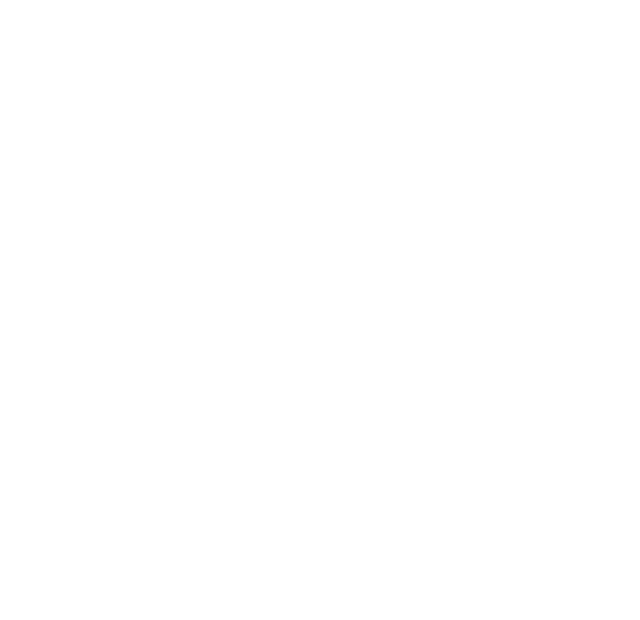
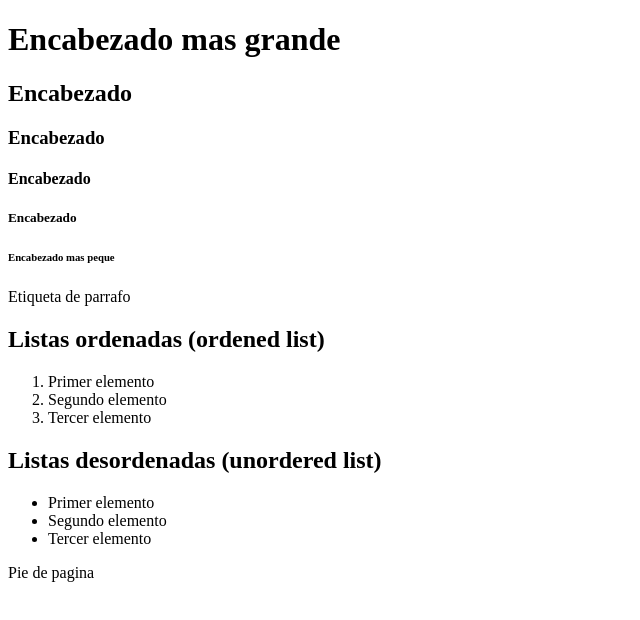
Before and after one commit to DANYDEG/danydeg.github.io, a plain HTML site: page contact.html in a window 1280 px wide. Shown: the whole page, without its empty margins (0-640 px from the left). Drawn offline with Linux system fonts and the light colour scheme.

Commit message:
fundamentos de html

```diff
--- a/contact.html
+++ b/contact.html
@@ -0,0 +1,59 @@
+<!DOCTYPE html>
+<html lang="en">
+<head>
+    <meta charset="UTF-8">
+    <meta http-equiv="X-UA-Compatible" content="IE=edge">
+    <meta name="viewport" content="width=device-width, initial-scale=1.0">
+    <title>Contacto</title>
+</head>
+<body>
+    <!--
+    <div id="head">
+        Encabezado
+    </div>
+
+    <div id="main">
+        Contenido principal
+
+    </div>
+    <div id="footer">
+        Pie de Pagina
+    </div> -->
+    <header>
+        <h1>Encabezado mas grande</h1>
+        <h2>Encabezado</h2>
+        <h3>Encabezado</h3>
+        <h4>Encabezado</h4>
+        <h5>Encabezado</h5>
+        <h6>Encabezado mas peque</h6>
+    </header>
+
+
+
+    <main>
+        <p>Etiqueta de parrafo </p>
+        <h2>Listas ordenadas (ordened list)</h2>
+        <ol>
+            <li>Primer elemento</li>
+            <li>Segundo elemento</li>
+            <li>Tercer elemento</li>
+        </ol>
+
+
+
+
+        <h2>Listas desordenadas (unordered list)</h2>
+        <ul>
+            <li>Primer elemento</li>
+            <li>Segundo elemento</li>
+            <li>Tercer elemento</li>
+        </ul>
+
+
+
+    </main>
+    <footer>
+        Pie de pagina
+    </footer>
+</body>
+</html>
--- a/index.html
+++ b/index.html
@@ -1,5 +1,6 @@
 <!DOCTYPE html>
 <html lang="es">
+
 <head>
     <meta charset="UTF-8">
     <meta http-equiv="X-UA-Compatible" content="IE=edge">
@@ -9,12 +10,26 @@
 
     <title>Página personal</title>
 </head>
-<body>
-    <h1>Pagina personal</h1>
-    <hr>
-    <p>Me llamo Daniel</p>
 
 
+<body>
 
+    <head>
+        <h1>Pagina personal</h1>
+        <hr>
+    </head>
+
+    <main>
+        <p>Daniel Degante</p>
+        <button onclick="saludo()">Saludar</button>
+    </main>
+
+    <footer>
+        <p>Lorem ipsum dolor sit amet, consectetur adipisicing elit. Vel labore ab eligendi vitae assumenda nihil natus
+            non corrupti id iste! Ipsa repellat fugiat repudiandae illum laborum rem voluptate eligendi quidem.
+        </p>
+    </footer>
+    <script src="./js/app.js"></script>
 </body>
+
 </html>
```
